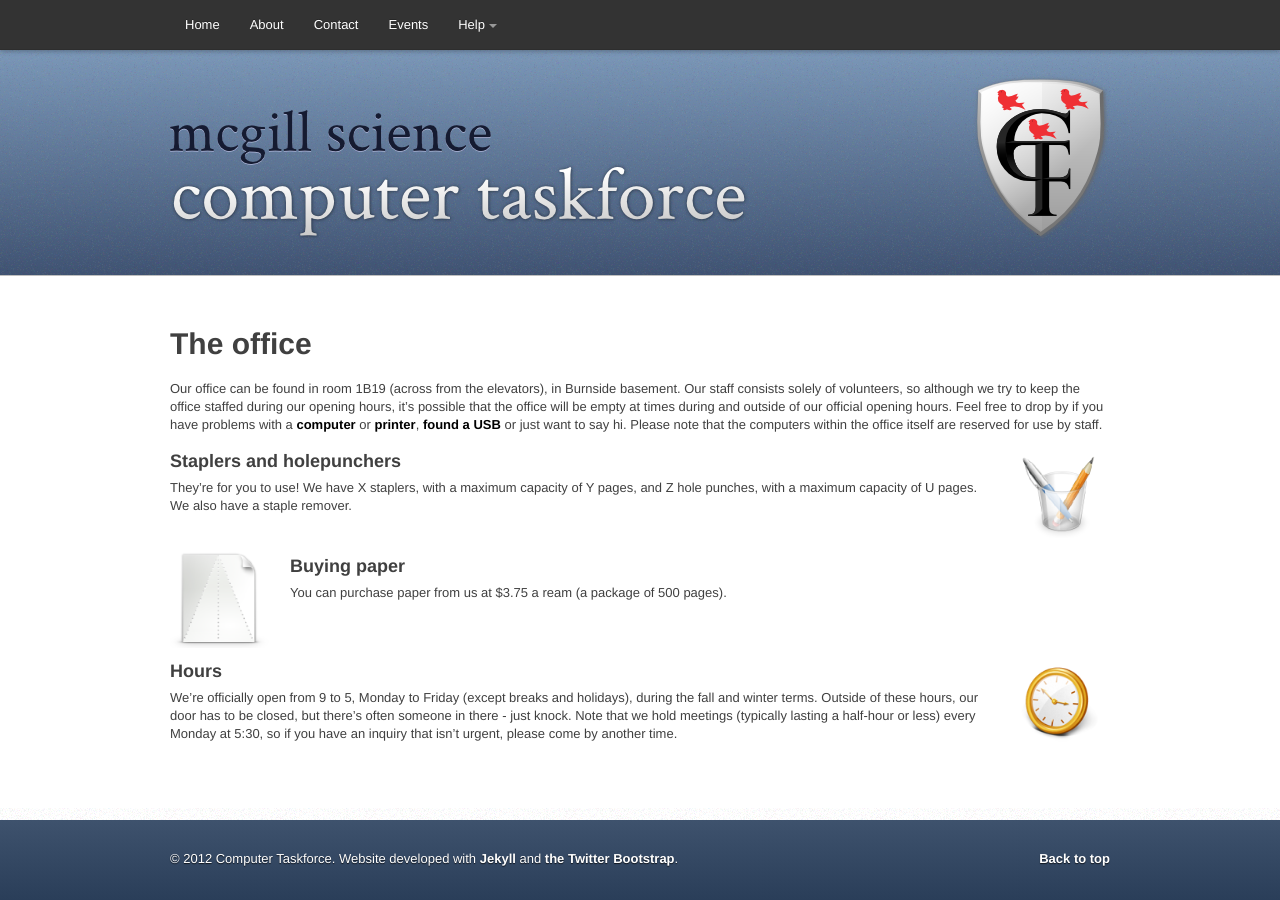
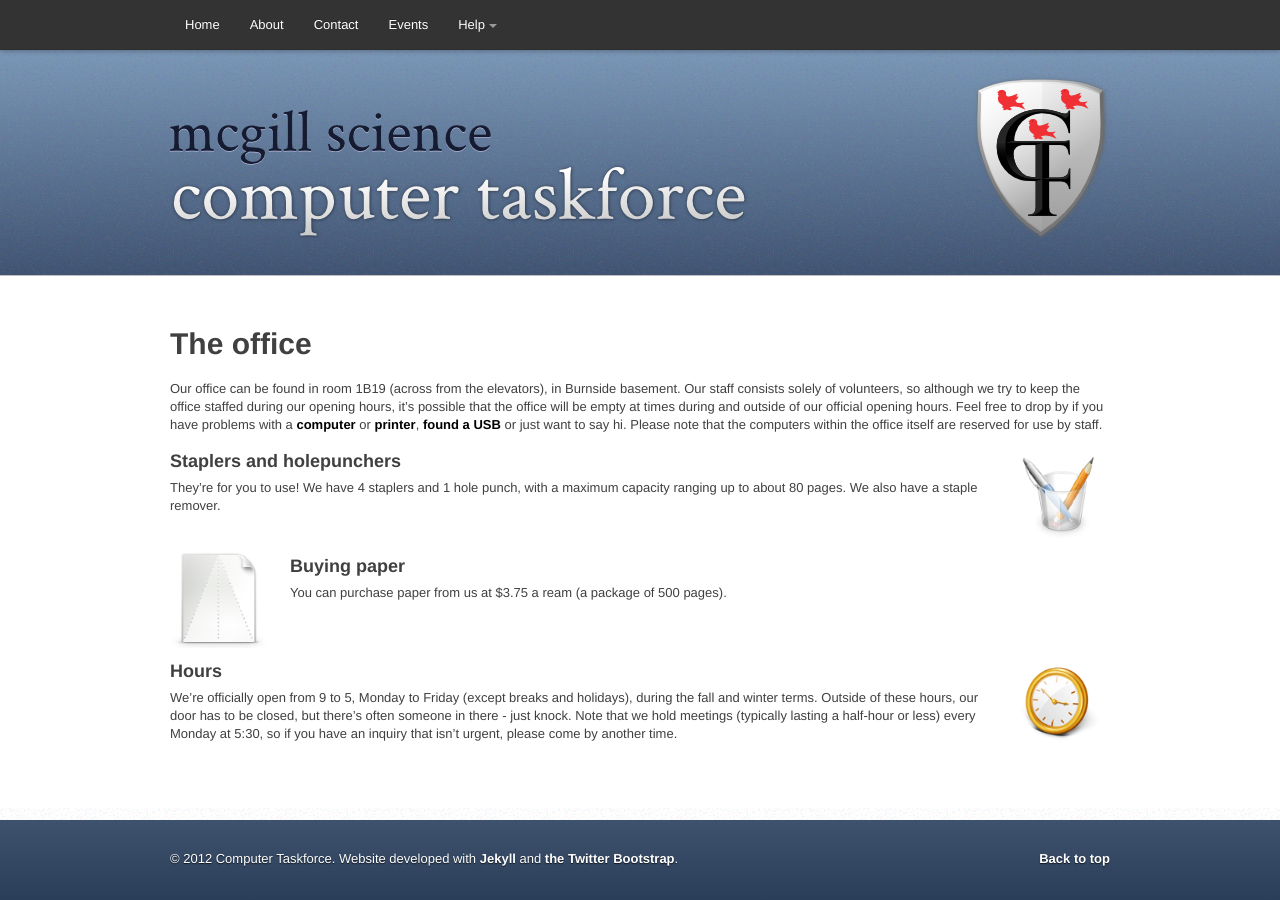
Before and after one commit to ctf/taskforce.sus.mcgill.ca, a Jekyll site: the page built from the-office.md, in a window 1280 px wide. Built offline with Jekyll 4.4.1, drawn with Linux system fonts in a browser that asks for light colours; Markdown is read by kramdown in place of the engine named in the settings.

Commit message:
Add numbers for staplers and hole punches

```diff
--- a/the-office.md
+++ b/the-office.md
@@ -3,7 +3,7 @@ title: The office
 layout: help
 lead: "Our office can be found in room 1B19 (across from the elevators), in Burnside basement. Our staff consists solely of volunteers, so although we try to keep the office staffed during our opening hours, it's possible that the office will be empty at times during and outside of our official opening hours. Feel free to drop by if you have problems with a [computer](computer.html) or [printer](printing.html), [found a USB](lost-items.html) or just want to say hi. Please note that the computers within the office itself are reserved for use by staff."
 sections:
-- ["Staplers and holepunchers", "They're for you to use! We have X staplers, with a maximum capacity of Y pages, and Z hole punches, with a maximum capacity of U pages. We also have a staple remover."]
+- ["Staplers and holepunchers", "They're for you to use! We have 4 staplers and 1 hole punch, with a maximum capacity ranging up to about 80 pages. We also have a staple remover."]
 - ["Buying paper", "You can purchase paper from us at $3.75 a ream (a package of 500 pages)."]
 - ["Hours", "We're officially open from 9 to 5, Monday to Friday (except breaks and holidays), during the fall and winter terms. Outside of these hours, our door has to be closed, but there's often someone in there - just knock. Note that we hold meetings (typically lasting a half-hour or less) every MEETING_DAY at MEETING_TIME, so if you have an inquiry that isn't urgent, please come by another time."]
 ---
```
